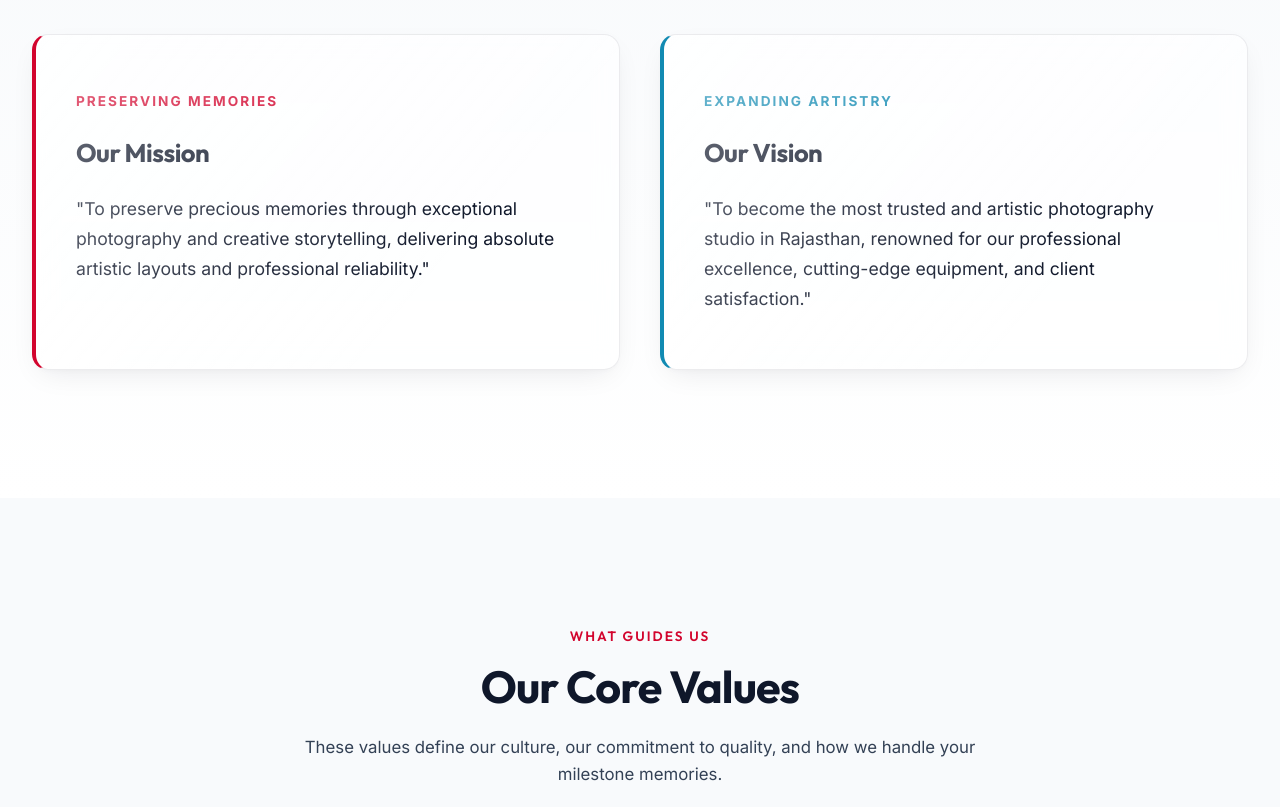
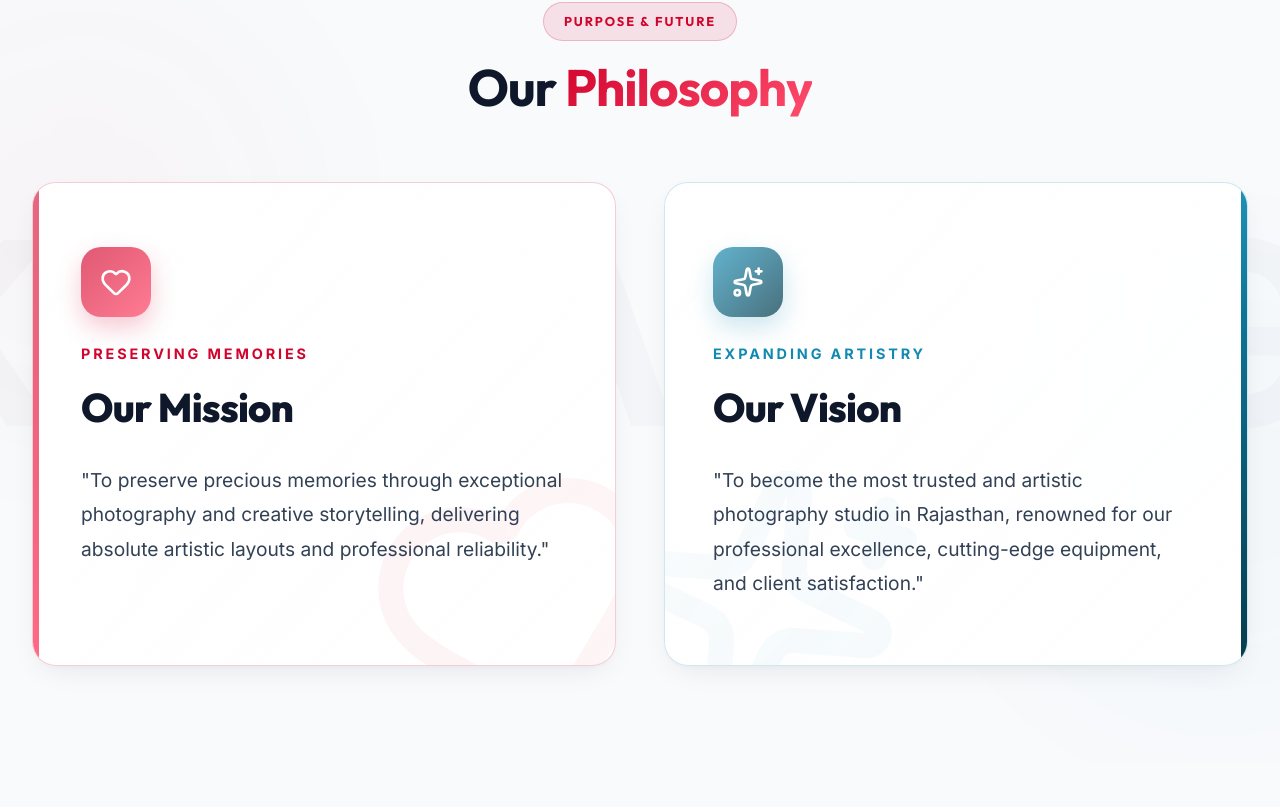
Before and after one commit to Eshbanoliver/kamaldigi, a React (Vite) app: page / in a window 1280 px wide. Shown: the part 4513-5320 px from the top of the page. Built offline with nearby package versions, Linux system fonts and the light colour scheme.

Commit message:
updated files

```diff
--- a/src/pages/Home.tsx
+++ b/src/pages/Home.tsx
@@ -846,28 +846,109 @@ export const Home: React.FC = () => {
       </section>
 
       {/* 5. MISSION & VISION */}
-      <section style={{ background: 'linear-gradient(to bottom, var(--bg-dark-1), var(--bg-dark-2))' }}>
-        <div className="container">
-          <div style={{ display: 'grid', gridTemplateColumns: '1fr', gap: '2.5rem' }} className="mission-grid">
-            <div className="glass-card mission-vision-card" style={{ borderLeft: '4px solid var(--primary-red)', display: 'flex', flexDirection: 'column', gap: '1.25rem' }}>
-              <span style={{ color: 'var(--primary-red)', fontWeight: 700, fontSize: '0.85rem', textTransform: 'uppercase', letterSpacing: '0.15em' }}>Preserving Memories</span>
-              <h3>Our Mission</h3>
-              <p style={{ fontSize: '1.1rem', lineHeight: '1.7', color: 'var(--text-primary)' }}>
+      <section style={{ backgroundColor: 'var(--bg-dark-1)', position: 'relative', overflow: 'hidden', padding: '6rem 0' }}>
+
+        {/* Decorative background typography and glows */}
+        <div style={{ position: 'absolute', top: '50%', left: '50%', transform: 'translate(-50%, -50%)', fontSize: '20vw', fontWeight: 900, color: 'rgba(15, 23, 42, 0.02)', whiteSpace: 'nowrap', pointerEvents: 'none', zIndex: 0 }}>
+          KAMAL DIGI
+        </div>
+        <div className="glow-shape" style={{ width: '400px', height: '400px', backgroundColor: 'rgba(210, 4, 45, 0.05)', top: '10%', left: '-10%', zIndex: 0 }} />
+        <div className="glow-shape" style={{ width: '400px', height: '400px', backgroundColor: 'rgba(17, 138, 178, 0.05)', bottom: '10%', right: '-10%', zIndex: 0 }} />
+
+        <div className="container" style={{ position: 'relative', zIndex: 2 }}>
+          <div className="section-header" style={{ marginBottom: '4rem' }}>
+            <span className="section-subtitle" style={{ display: 'inline-block', padding: '0.5rem 1.25rem', background: 'rgba(210, 4, 45, 0.1)', border: '1px solid rgba(210, 4, 45, 0.2)', borderRadius: '30px', color: 'var(--primary-red)', fontWeight: 700, marginBottom: '1rem', letterSpacing: '0.15em', textTransform: 'uppercase', fontSize: '0.8rem' }}>Purpose & Future</span>
+            <h2 className="section-title" style={{ fontSize: 'clamp(2.5rem, 4vw, 3.5rem)', marginBottom: '0' }}>
+              Our <span className="gradient-text-red">Philosophy</span>
+            </h2>
+          </div>
+
+          <div style={{ display: 'grid', gridTemplateColumns: '1fr', gap: '3rem' }} className="mission-grid">
+            {/* MISSION CARD */}
+            <motion.div
+              initial={{ opacity: 0, x: -50 }}
+              whileInView={{ opacity: 1, x: 0 }}
+              viewport={{ once: true, amount: 0.3 }}
+              transition={{ duration: 0.8 }}
+              whileHover={{ y: -10, boxShadow: '0 25px 50px rgba(210, 4, 45, 0.15)' }}
+              className="glass-card mission-vision-vibrant"
+              style={{
+                position: 'relative',
+                overflow: 'hidden',
+                padding: '4rem 3rem',
+                display: 'flex',
+                flexDirection: 'column',
+                gap: '1.5rem',
+                border: '1px solid rgba(210, 4, 45, 0.2)',
+                background: 'linear-gradient(135deg, rgba(255,255,255,0.9) 0%, rgba(255,255,255,0.95) 100%)',
+                borderRadius: '24px'
+              }}
+            >
+              {/* Background Accent */}
+              <div style={{ position: 'absolute', top: 0, left: 0, width: '6px', height: '100%', background: 'linear-gradient(to bottom, #D2042D, #FF4D6D)' }} />
+
+              {/* Large Watermark Icon */}
+              <div style={{ position: 'absolute', right: '-10%', bottom: '-20%', opacity: 0.04, transform: 'rotate(-15deg)', pointerEvents: 'none' }}>
+                <Heart size={300} color="#D2042D" />
+              </div>
+
+              <div style={{ width: '70px', height: '70px', borderRadius: '20px', background: 'linear-gradient(135deg, #D2042D 0%, #FF4D6D 100%)', display: 'flex', alignItems: 'center', justifyContent: 'center', boxShadow: '0 10px 25px rgba(210, 4, 45, 0.3)' }}>
+                <Heart size={32} color="white" />
+              </div>
+
+              <div style={{ position: 'relative', zIndex: 2 }}>
+                <span style={{ color: 'var(--primary-red)', fontWeight: 800, fontSize: '0.9rem', textTransform: 'uppercase', letterSpacing: '0.2em' }}>Preserving Memories</span>
+                <h3 style={{ fontSize: '2.5rem', fontWeight: 800, margin: '0.5rem 0 1.5rem 0', color: 'var(--text-primary)' }}>Our Mission</h3>
+                <p style={{ fontSize: '1.2rem', lineHeight: '1.8', color: 'var(--text-secondary)' }}>
                   "To preserve precious memories through exceptional photography and creative storytelling, delivering absolute artistic layouts and professional reliability."
                 </p>
               </div>
+            </motion.div>
 
-            <div className="glass-card mission-vision-card" style={{ borderLeft: '4px solid var(--secondary-blue)', display: 'flex', flexDirection: 'column', gap: '1.25rem' }}>
-              <span style={{ color: 'var(--secondary-blue)', fontWeight: 700, fontSize: '0.85rem', textTransform: 'uppercase', letterSpacing: '0.15em' }}>Expanding Artistry</span>
-              <h3>Our Vision</h3>
-              <p style={{ fontSize: '1.1rem', lineHeight: '1.7', color: 'var(--text-primary)' }}>
+            {/* VISION CARD */}
+            <motion.div
+              initial={{ opacity: 0, x: 50 }}
+              whileInView={{ opacity: 1, x: 0 }}
+              viewport={{ once: true, amount: 0.3 }}
+              transition={{ duration: 0.8, delay: 0.2 }}
+              whileHover={{ y: -10, boxShadow: '0 25px 50px rgba(17, 138, 178, 0.15)' }}
+              className="glass-card mission-vision-vibrant"
+              style={{
+                position: 'relative',
+                overflow: 'hidden',
+                padding: '4rem 3rem',
+                display: 'flex',
+                flexDirection: 'column',
+                gap: '1.5rem',
+                border: '1px solid rgba(17, 138, 178, 0.2)',
+                background: 'linear-gradient(135deg, rgba(255,255,255,0.9) 0%, rgba(255,255,255,0.95) 100%)',
+                borderRadius: '24px'
+              }}
+            >
+              {/* Background Accent */}
+              <div style={{ position: 'absolute', top: 0, right: 0, width: '6px', height: '100%', background: 'linear-gradient(to bottom, #118AB2, #073B4C)' }} />
+
+              {/* Large Watermark Icon */}
+              <div style={{ position: 'absolute', left: '-10%', bottom: '-20%', opacity: 0.04, transform: 'rotate(15deg)', pointerEvents: 'none' }}>
+                <Sparkles size={300} color="#118AB2" />
+              </div>
+
+              <div style={{ width: '70px', height: '70px', borderRadius: '20px', background: 'linear-gradient(135deg, #118AB2 0%, #073B4C 100%)', display: 'flex', alignItems: 'center', justifyContent: 'center', boxShadow: '0 10px 25px rgba(17, 138, 178, 0.3)' }}>
+                <Sparkles size={32} color="white" />
+              </div>
+
+              <div style={{ position: 'relative', zIndex: 2 }}>
+                <span style={{ color: 'var(--secondary-blue)', fontWeight: 800, fontSize: '0.9rem', textTransform: 'uppercase', letterSpacing: '0.2em' }}>Expanding Artistry</span>
+                <h3 style={{ fontSize: '2.5rem', fontWeight: 800, margin: '0.5rem 0 1.5rem 0', color: 'var(--text-primary)' }}>Our Vision</h3>
+                <p style={{ fontSize: '1.2rem', lineHeight: '1.8', color: 'var(--text-secondary)' }}>
                   "To become the most trusted and artistic photography studio in Rajasthan, renowned for our professional excellence, cutting-edge equipment, and client satisfaction."
                 </p>
               </div>
+            </motion.div>
           </div>
         </div>
         <style>{`
-          @media (min-width: 768px) {
+          @media (min-width: 992px) {
             .mission-grid { grid-template-columns: 1fr 1fr !important; }
           }
         `}</style>
```
Lines whose indentation alone changed are shown as unchanged.
